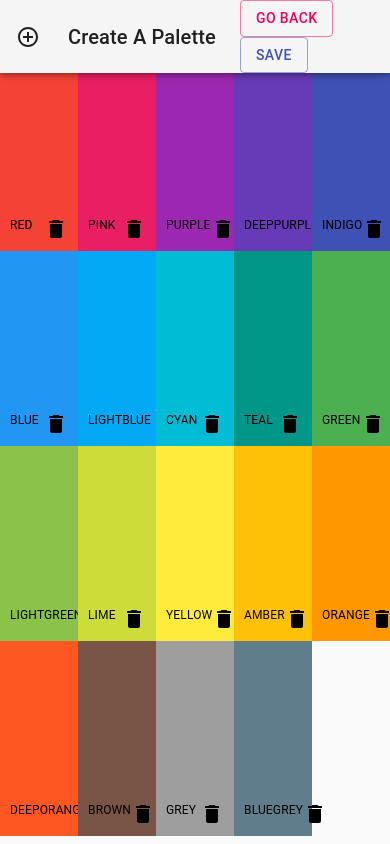
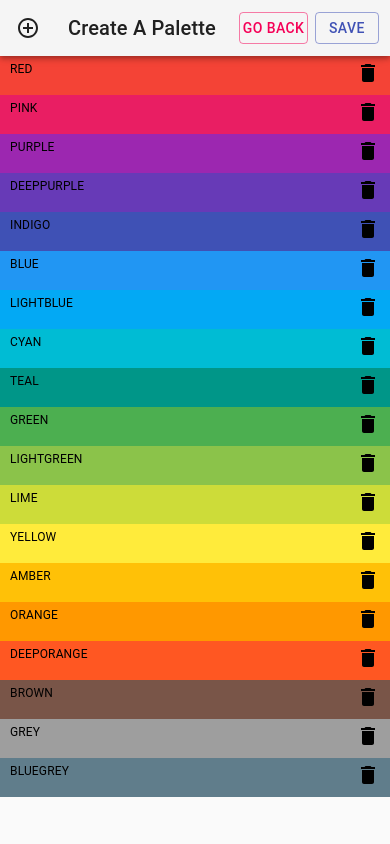
Before and after one commit to spencerhaugh/color-project, a React (Create React App) app: page /palette/new in a window 390 px wide. Built offline with nearby package versions, Linux system fonts and the light colour scheme.

Commit message:
Made PaletteFormNav and form responsive

```diff
--- a/src/constants.js
+++ b/src/constants.js
@@ -1 +1 @@
-export const DRAWER_WIDTH = 400;
+export const DRAWER_WIDTH = 374;
--- a/src/styles/DraggableColorBoxStyles.js
+++ b/src/styles/DraggableColorBoxStyles.js
@@ -1,3 +1,5 @@
+import sizes from './mediaSizes';
+
 const styles = {
     root: {
         width: '20%',
@@ -10,7 +12,19 @@ const styles = {
         "&:hover $deleteIcon": {
             color: 'white',
             transform: "scale(1.5)"
-        }
+        },
+        [sizes.down("lg")]: {
+            width: "25%",
+            height: "20%",
+        },
+        [sizes.down("md")]: {
+            width: "50%",
+            height: "10%",
+        },
+        [sizes.down("sm")]: {
+            width: "100%",
+            height: "5%",
+        },
     },
     boxContent: {
         position: 'absolute',
--- a/src/styles/NavbarStyles.js
+++ b/src/styles/NavbarStyles.js
@@ -1,3 +1,5 @@
+import sizes from './mediaSizes';
+
 export default {
     Navbar: {
         display: 'flex',
@@ -17,6 +19,9 @@ export default {
         "& a": {
             textDecoration: 'none',
             color: 'black',
+        },
+        [sizes.down("xs")]: {
+            display: "none"
         }
     },
     sliderContainer: {
@@ -26,6 +31,9 @@ export default {
         width: '340px',
         margin: '0 10px',
         display: 'inline-block',
+        [sizes.down("sm")]: {
+            width: "160px"
+        }
     },
     selectContainer: {
         marginLeft: 'auto',
--- a/src/styles/PaletteFormNavStyles.js
+++ b/src/styles/PaletteFormNavStyles.js
@@ -1,10 +1,11 @@
 import { DRAWER_WIDTH } from '../constants';
+import sizes from './mediaSizes';
 
 const drawerWidth = DRAWER_WIDTH;
 
 const styles = theme => ({
     root: {
-        display: "flex"
+        display: "flex",
     },
     hide: {
         display: 'none',
@@ -33,10 +34,17 @@ const styles = theme => ({
         marginRight: "1rem",
         "& a": {
             textDecoration: "none"
+        },
+        [sizes.down('xs')]: {
+            marginRight: "0.5rem"
         }
     },
     button: {
         margin: "0 0.5rem",
+        [sizes.down('xs')]: {
+            margin: "0.2rem",
+            padding: "0.2rem"
+        }
     },
 });
 
```
